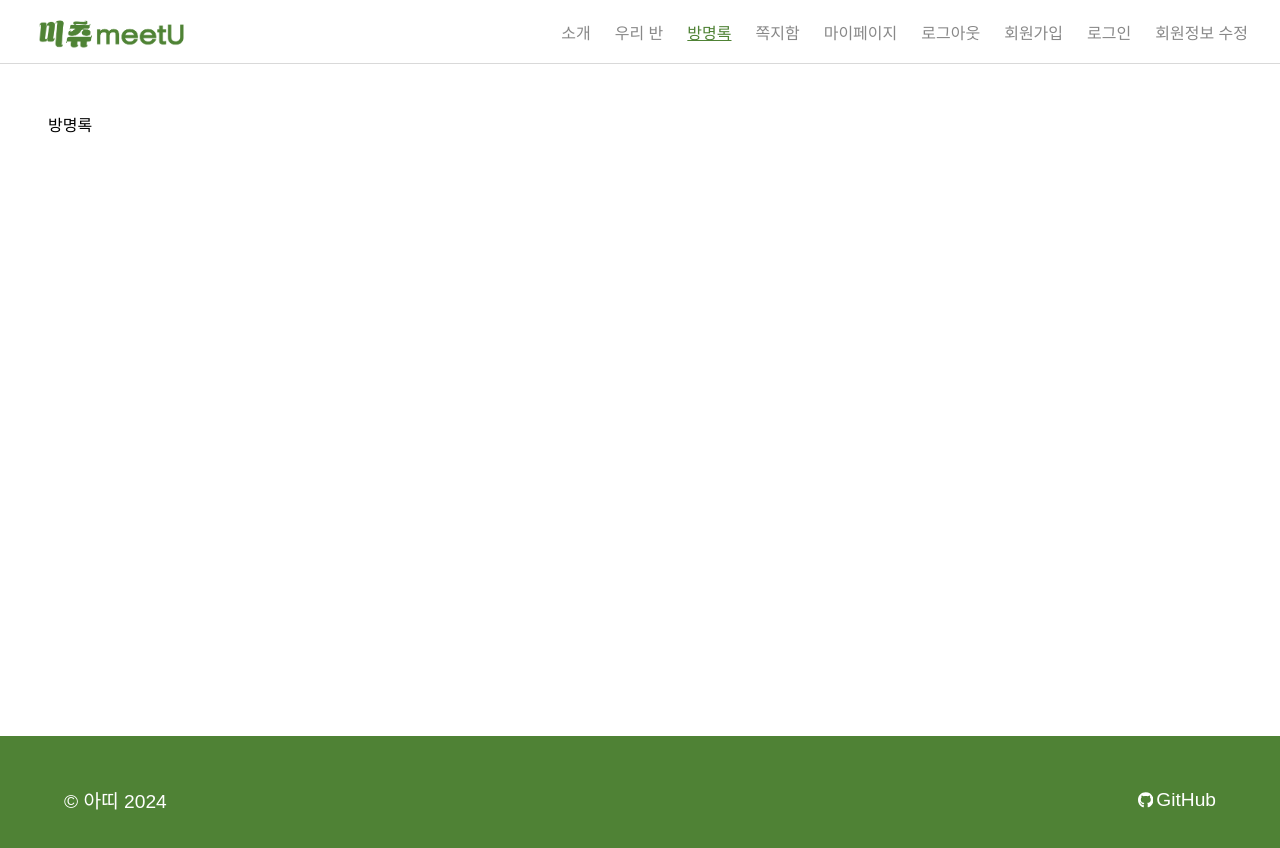
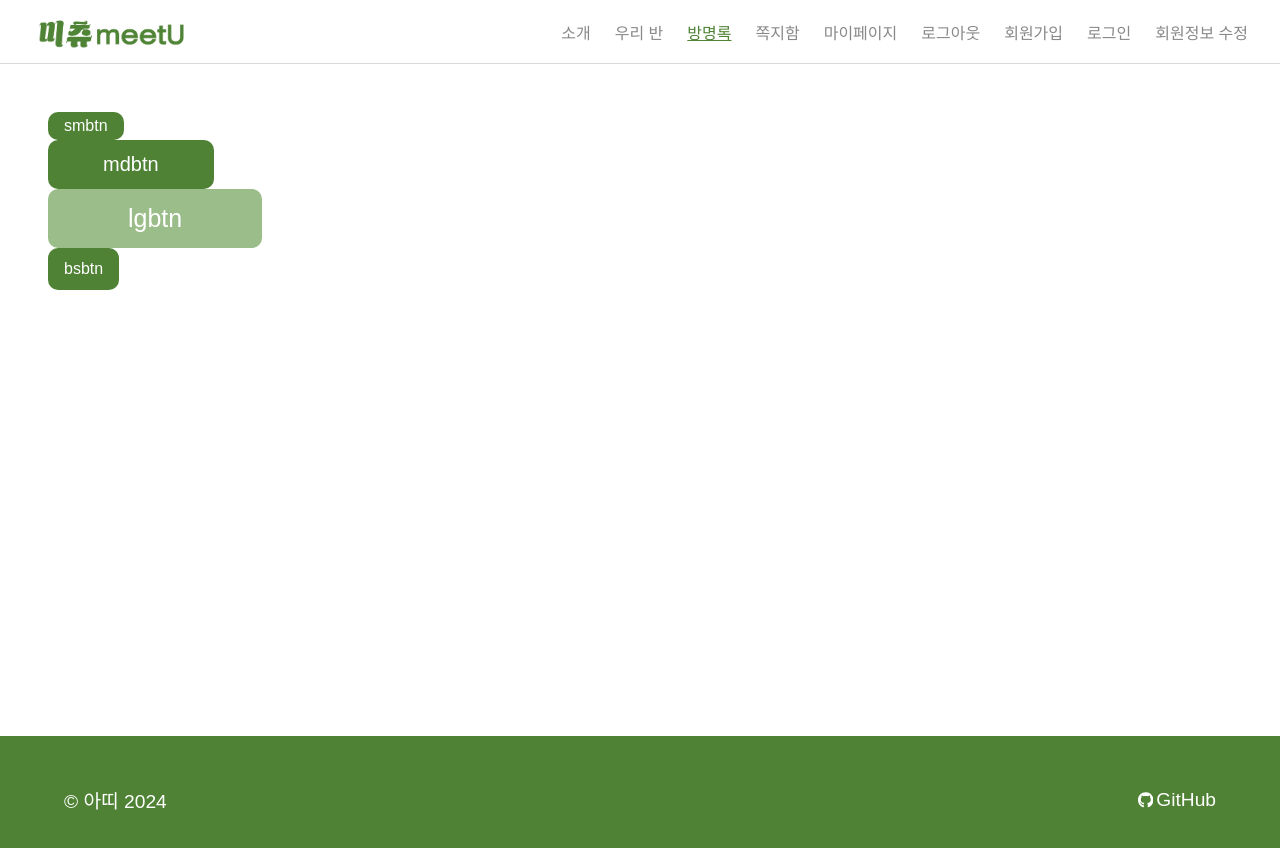
Before and after one commit to haebinPark/meetU, a React (Create React App) app in the folder Client/: page /guestbook in a window 1280 px wide. Shown: the top 848 px of the page. Built offline with nearby package versions, Linux system fonts and the light colour scheme; a web font is replaced by a local one.

Commit message:
[FE]🎨 Design: 버튼 크기 수정 및 베리언트 추가 #7

```diff
--- a/Client/src/pages/GuestBook/GuestBook.jsx
+++ b/Client/src/pages/GuestBook/GuestBook.jsx
@@ -1,5 +1,27 @@
+import Button from "../../components/Button/Button.jsx";
 function GuestBook() {
-  return "방명록";
+  return (
+    <>
+      <div>
+        <Button size="sm" variant="lightbtn">
+          smbtn
+        </Button>
+      </div>
+      <div>
+        <Button size="md" variant="graybtn">
+          mdbtn
+        </Button>
+      </div>
+      <div>
+        <Button size="lg" variant="subbtn">
+          lgbtn
+        </Button>
+      </div>
+      <div>
+        <Button>bsbtn</Button>
+      </div>
+    </>
+  );
 }
 
 export default GuestBook;
```
